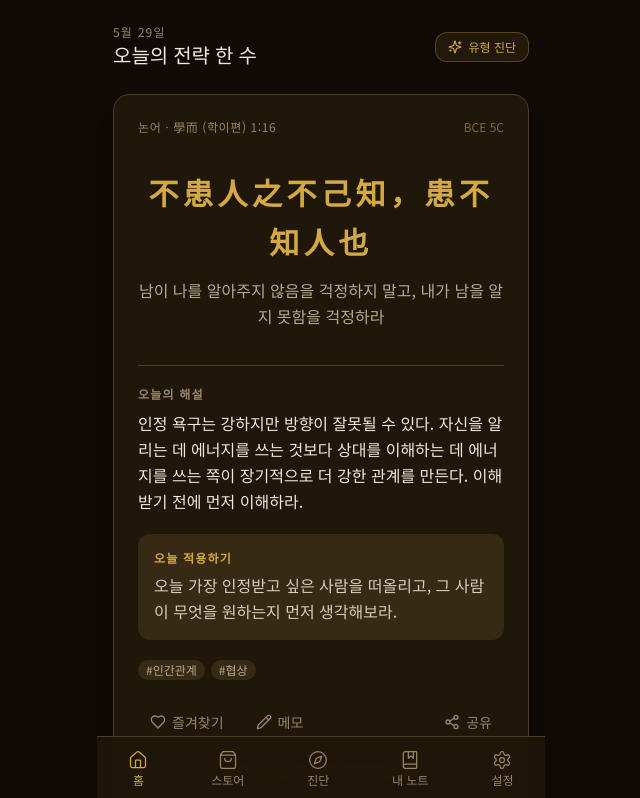
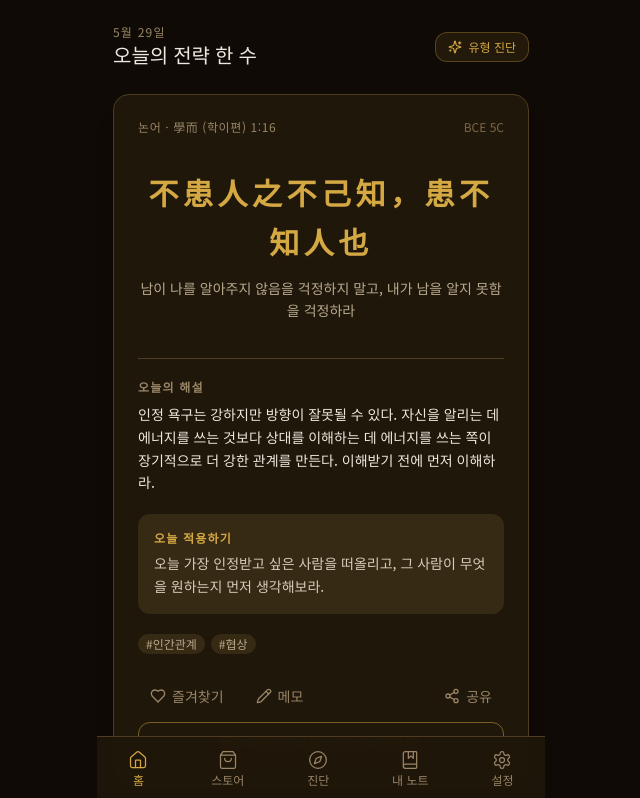
Before and after one commit to yojosuknam-debug/classic-cards, a React (Vite) app: page / in a window 1280 px wide. Shown: the top 798 px of the page, without its empty margins (319-959 px from the left). Built offline with nearby package versions, Linux system fonts and the light colour scheme.

Commit message:
style: 카드 본문 글자 크기 text-base → text-sm 복원

```diff
--- a/src/components/CardView.jsx
+++ b/src/components/CardView.jsx
@@ -74,7 +74,7 @@ export default function CardView({ card, showActions = true }) {
         >
           {card.originalText}
         </p>
-        <p className="mt-2 font-sans text-base text-ink-300 leading-relaxed">
+        <p className="mt-2 font-sans text-sm text-ink-300 leading-relaxed">
           {card.originalTextKo}
         </p>
       </div>
@@ -85,13 +85,13 @@ export default function CardView({ card, showActions = true }) {
       {/* 현대 해설 */}
       <section>
         <h3 className="text-xs font-sans font-semibold text-ink-400 tracking-widest mb-2">오늘의 해설</h3>
-        <p className="font-sans text-base text-ink-100 leading-relaxed">{card.commentary}</p>
+        <p className="font-sans text-sm text-ink-100 leading-relaxed">{card.commentary}</p>
       </section>
 
       {/* 적용 팁 */}
       <section className="bg-ink-800 rounded-xl p-4">
         <h3 className="text-xs font-sans font-semibold text-gold-400 tracking-widest mb-1.5">오늘 적용하기</h3>
-        <p className="font-sans text-base text-ink-200 leading-relaxed">{card.applyTip}</p>
+        <p className="font-sans text-sm text-ink-200 leading-relaxed">{card.applyTip}</p>
       </section>
 
       {/* 태그 */}
```
